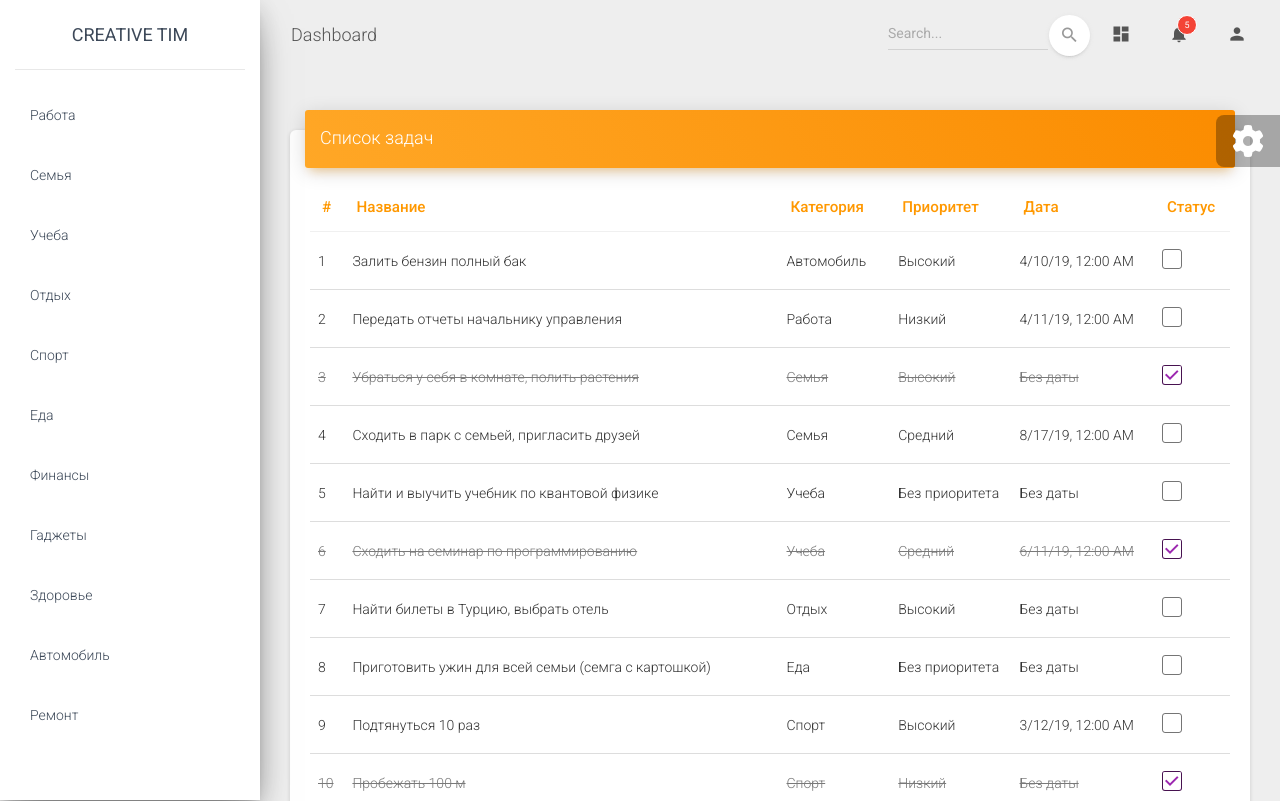
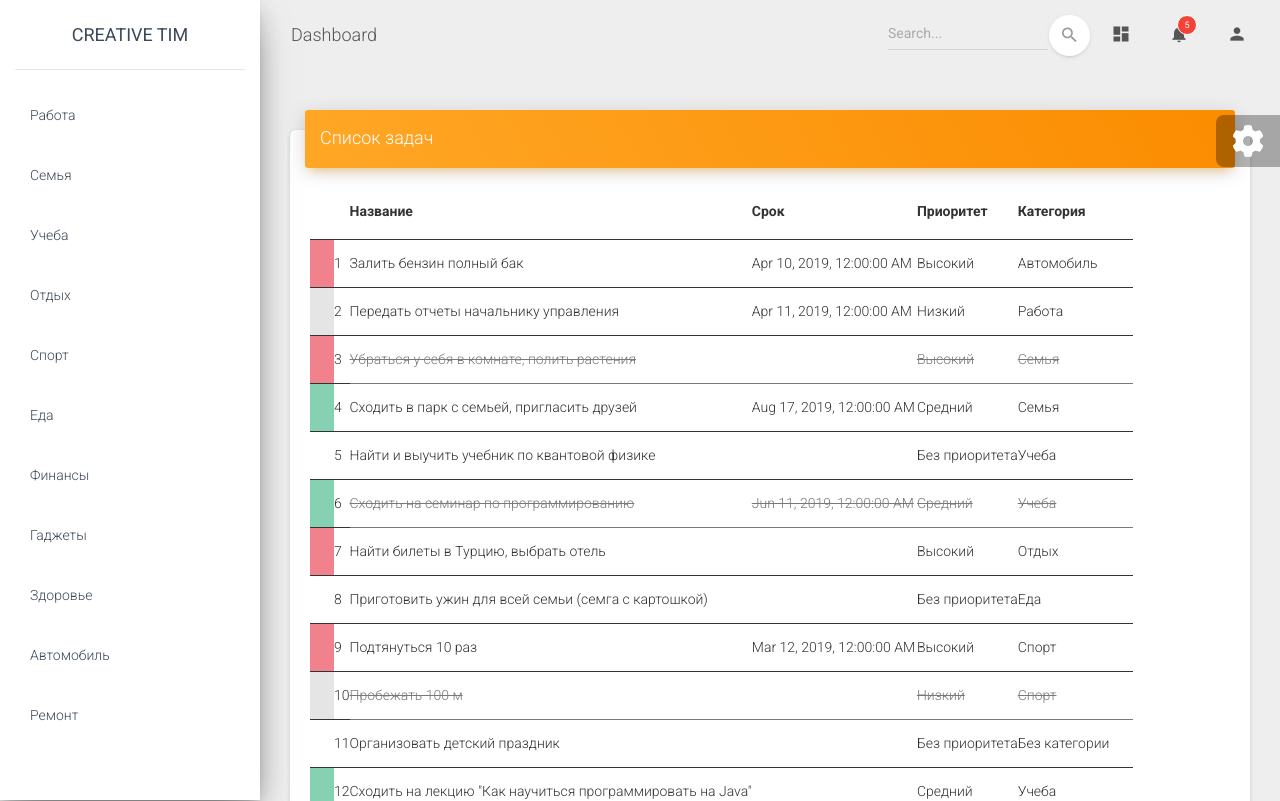
Before and after one commit to lnalna/angular-todo, an Angular app: page / in a window 1280 px wide. Shown: the top 801 px of the page. Built offline with nearby package versions, Linux system fonts and the light colour scheme.

Commit message:
таблица с задачами

```diff
--- a/src/app/views/tasks/tasks.component.html
+++ b/src/app/views/tasks/tasks.component.html
@@ -3,39 +3,85 @@
     <h4 class="card-title">Список задач</h4>
   </div>
   <div class="card-body table-responsive">
-    <table class="table table-hover">
-      <thead class="text-warning">
-      <th>#</th>
-      <th>Название</th>
-      <th>Категория</th>
-      <th>Приоритет</th>
-      <th>Дата</th>
-      <th>Статус</th>
-      </thead>
-      <tbody>
-      <tr *ngFor="let task of tasks; let i = index" [class.completed]="task.completed">
-        <td>{{i + 1}}</td>
-        <td>{{task.title}}</td>
-        <td [class.novalue]="task.category == null">{{task.category != null ? task.category.title : 'Без категории'}}</td>
-        <td [class.novalue]="task.category == null">{{task.priority != null ? task.priority.title : 'Без приоритета'}}</td>
-        <td [class.novalue]="task.category == null">{{task.date != null ? (task.date | date : 'short') : 'Без даты'}}</td>
-        <td>
 
-          <div class="form-check">
-            <label class="form-check-label">
-              <input (click)="toggleTaskCompleted(task)" [checked]="task.completed"
-                     class="form-check-input" type="checkbox"
-                     value=""
-              >
-              <span class="form-check-sign">
-                                    <span class="check"></span>
-                                  </span>
-            </label>
-          </div>
+    <table [dataSource]="dataSource" mat-table>
+
+      <!--  цвет приоритета  -->
+      <ng-container matColumnDef="color">
+        <th *matHeaderCellDef mat-header-cell></th>
+        <td *matCellDef="let task" [style.background-color]="getPriorityColor(task)"
+            mat-cell></td>
+      </ng-container>
+
+
+      <!-- нумерация-->
+      <ng-container matColumnDef="id">
+        <th *matHeaderCellDef mat-header-cell></th>
+        <td *matCellDef="let index = index;" mat-cell>
+
+          {{index + 1}}
 
         </td>
-      </tr>
-      </tbody>
+      </ng-container>
+
+
+      <!-- название задачи-->
+      <ng-container matColumnDef="title">
+        <th *matHeaderCellDef mat-header-cell> Название</th>
+        <td *matCellDef="let task" [class.completed]="task.completed" mat-cell>
+
+          {{task.title}}
+
+        </td>
+      </ng-container>
+
+      <!--дата выполнения-->
+      <ng-container matColumnDef="date">
+        <th *matHeaderCellDef mat-header-cell> Срок</th>
+        <td *matCellDef="let task" [ngClass]="{'completed': task.completed, 'nodate': task.date == null}"
+            mat-cell>
+
+          {{task.date | date: "medium"}}
+
+        </td>
+      </ng-container>
+
+      <!--приоритет-->
+      <ng-container matColumnDef="priority">
+        <th *matHeaderCellDef mat-header-cell> Приоритет</th>
+        <td *matCellDef="let task"
+            [ngClass]="{'completed': task.completed, 'nopriority': task.priority == null}"
+            mat-cell
+        >
+
+          {{task.priority ? task.priority.title : "Без приоритета"}}
+
+
+        </td>
+      </ng-container>
+
+      <!--категория-->
+      <ng-container matColumnDef="category">
+        <th *matHeaderCellDef mat-header-cell> Категория</th>
+        <td *matCellDef="let task"
+            [ngClass]="{'completed': task.completed, 'nocategory': task.category == null, 'link': !task.completed && task.category}"
+            mat-cell
+        >
+
+          {{task.category ? task.category.title : "Без категории"}}
+
+        </td>
+      </ng-container>
+
+
+      <!--  заголовок таблицы-->
+      <tr *matHeaderRowDef="displayedColumns; " mat-header-row></tr>
+
+      <!--  строки таблицы - набор строк из тегов td (порядок указывается в переменной displayedColumns) -->
+      <tr *matRowDef="let row; columns: displayedColumns;" mat-row></tr>
+
     </table>
+
+
   </div>
 </div>
--- a/src/app/views/tasks/tasks.component.ts
+++ b/src/app/views/tasks/tasks.component.ts
@@ -1,6 +1,7 @@
 import {Component, OnInit} from '@angular/core';
+import {DataHandlerService} from '../../service/data-handler.service';
 import {Task} from 'src/app/model/Task';
-import {DataHandlerService} from '../../service/data-handler.service';
+import {MatTableDataSource} from '@angular/material/table';
 
 @Component({
   selector: 'app-tasks',
@@ -9,16 +10,46 @@
 })
 export class TasksComponent implements OnInit {
 
+  // поля для таблицы (те, что отображают данные из задачи - должны совпадать с названиями переменных класса)
+  private displayedColumns: string[] = ['color', 'id', 'title', 'date', 'priority', 'category'];
+  private dataSource: MatTableDataSource<Task>; // контейнер - источник данных для таблицы
+
+
   tasks: Task[];
 
   constructor(private dataHandler: DataHandlerService) {
   }
 
-  ngOnInit(){
+  ngOnInit() {
     this.dataHandler.tasksSubject.subscribe(tasks => this.tasks = tasks);
+
+    // датасорс обязательно нужно создавать для таблицы, в него присваивается любой источник (БД, массивы, JSON и пр.)
+    this.dataSource = new MatTableDataSource();
+
+    this.refreshTable();
   }
+
 
   toggleTaskCompleted(task: Task) {
     task.completed = !task.completed;
   }
+
+  // в зависимости от статуса задачи - вернуть цвет названия
+  private getPriorityColor(task: Task) {
+
+    if (task.priority && task.priority.color) {
+      return task.priority.color;
+    }
+
+    return '#fff';
+
+  }
+
+  // показывает задачи с применением всех текущий условий (категория, поиск, фильтры и пр.)
+  private refreshTable() {
+
+    this.dataSource.data = this.tasks; // обновить источник данных (т.к. данные массива tasks обновились)
+
+
+  }
 }
--- a/src/index.html
+++ b/src/index.html
@@ -4,13 +4,15 @@
   <meta charset="utf-8">
   <title>Todo</title>
   <base href="/">
-  <meta name="viewport" content="width=device-width, initial-scale=1">
-  <link rel="icon" type="image/x-icon" href="favicon.ico">
+  <meta content="width=device-width, initial-scale=1" name="viewport">
+  <link href="favicon.ico" rel="icon" type="image/x-icon">
 
-  <link rel="stylesheet" type="text/css" href="https://fonts.googleapis.com/css?family=Roboto:300,400,500,700|Roboto+Slab:400,700|Material+Icons" />
-  <link rel="stylesheet" href="https://maxcdn.bootstrapcdn.com/font-awesome/latest/css/font-awesome.min.css">
+  <link href="https://fonts.googleapis.com/css?family=Roboto:300,400,500,700|Roboto+Slab:400,700|Material+Icons"
+        rel="stylesheet" type="text/css">
+  <link href="https://maxcdn.bootstrapcdn.com/font-awesome/latest/css/font-awesome.min.css" rel="stylesheet">
+
 </head>
 <body>
-  <app-root></app-root>
+<app-root></app-root>
 </body>
 </html>
```
Also changed, not shown: src/app/app.module.ts (+9 -1 lines).
